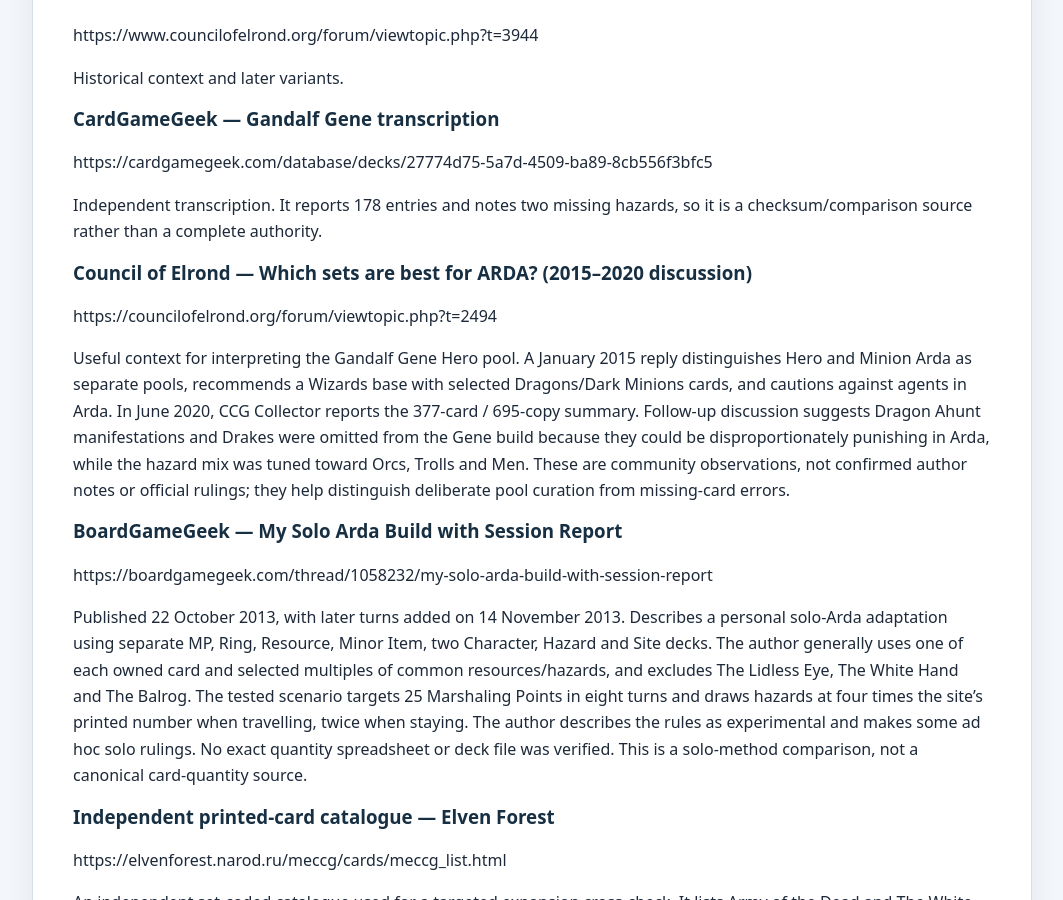
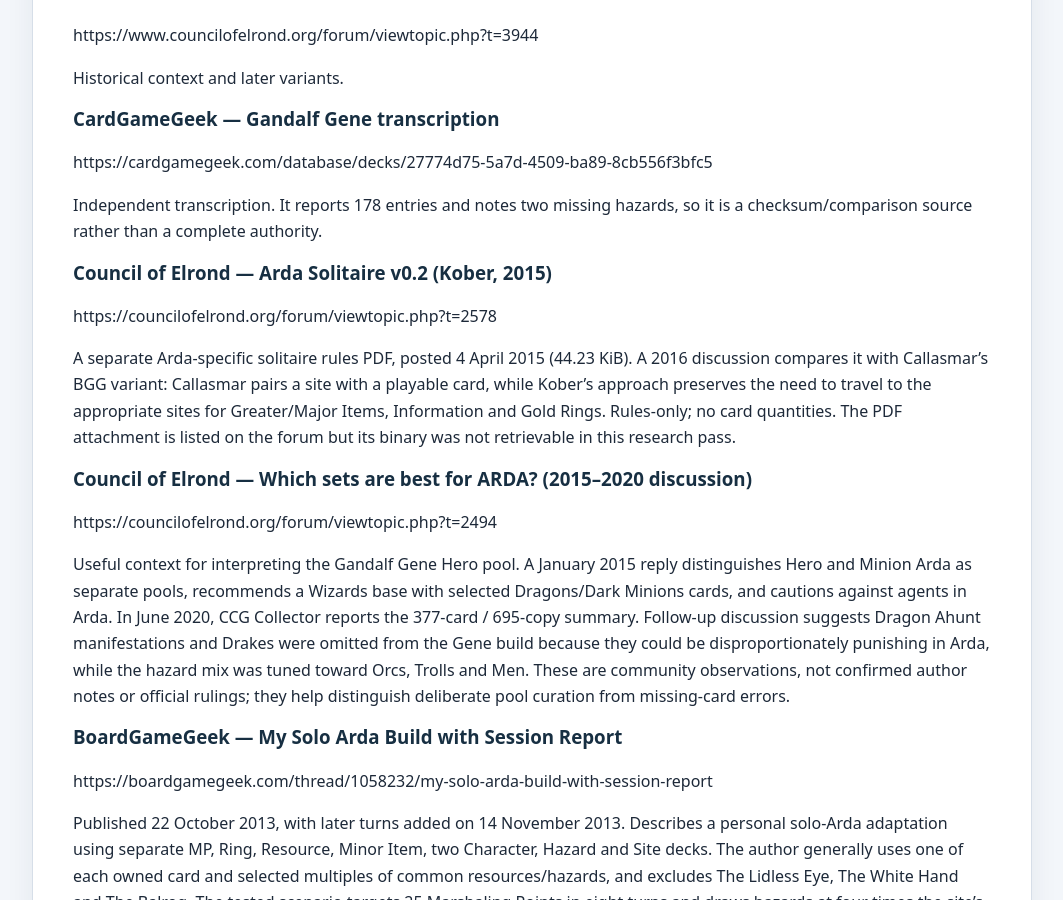
Before and after one commit to JamSpot/meccg-arda-master-database, a Jekyll site: the page built from docs/sources.md, in a window 1280 px wide and 900 px high, scrolled down 663 px. Shown: the whole window, without its empty margins (108-1171 px from the left). Built offline with Jekyll 4.4.1, drawn with Linux system fonts in a browser that asks for light colours; our own code applies the rules of GitHub Pages for plain Markdown files.

Commit message:
Register Kober Arda Solitaire PDF

```diff
--- a/docs/sources.md
+++ b/docs/sources.md
@@ -17,6 +17,11 @@ https://cardgamegeek.com/database/decks/27774d75-5a7d-4509-ba89-8cb556f3bfc5
 
 Independent transcription. It reports 178 entries and notes two missing hazards, so it is a checksum/comparison source rather than a complete authority.
 
+
+### Council of Elrond — Arda Solitaire v0.2 (Kober, 2015)
+https://councilofelrond.org/forum/viewtopic.php?t=2578
+
+A separate Arda-specific solitaire rules PDF, posted 4 April 2015 (44.23 KiB). A 2016 discussion compares it with Callasmar's BGG variant: Callasmar pairs a site with a playable card, while Kober's approach preserves the need to travel to the appropriate sites for Greater/Major Items, Information and Gold Rings. Rules-only; no card quantities. The PDF attachment is listed on the forum but its binary was not retrievable in this research pass.
 
 ### Council of Elrond — Which sets are best for ARDA? (2015–2020 discussion)
 https://councilofelrond.org/forum/viewtopic.php?t=2494
```
